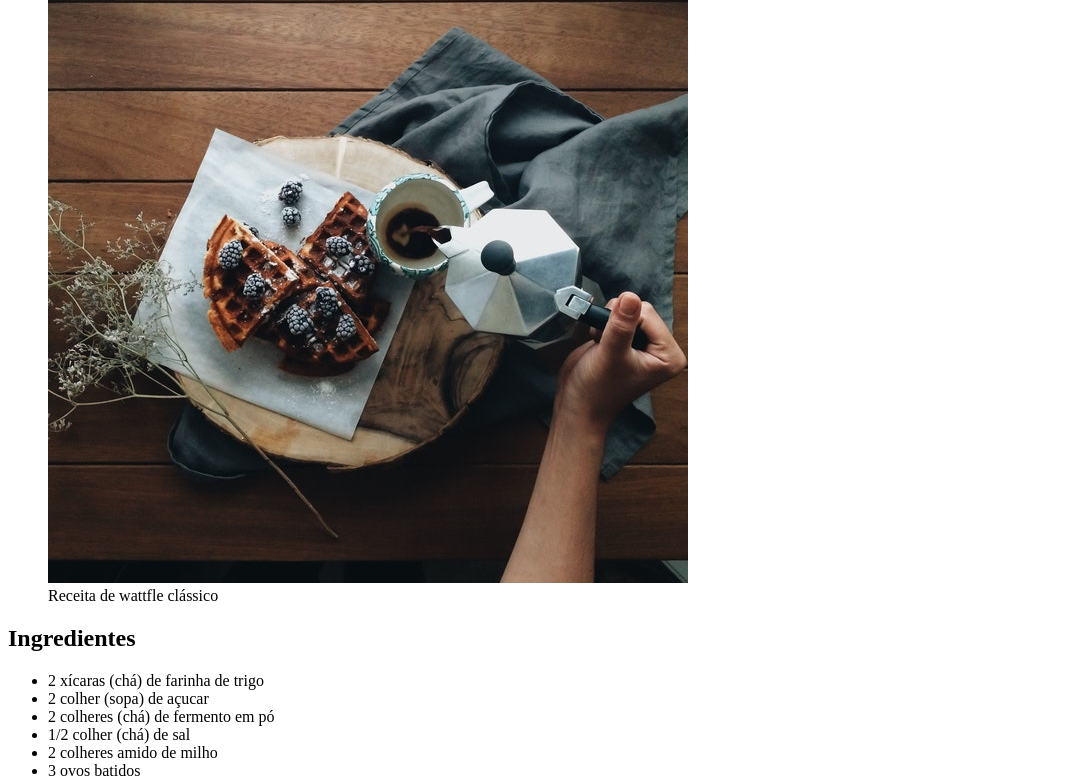
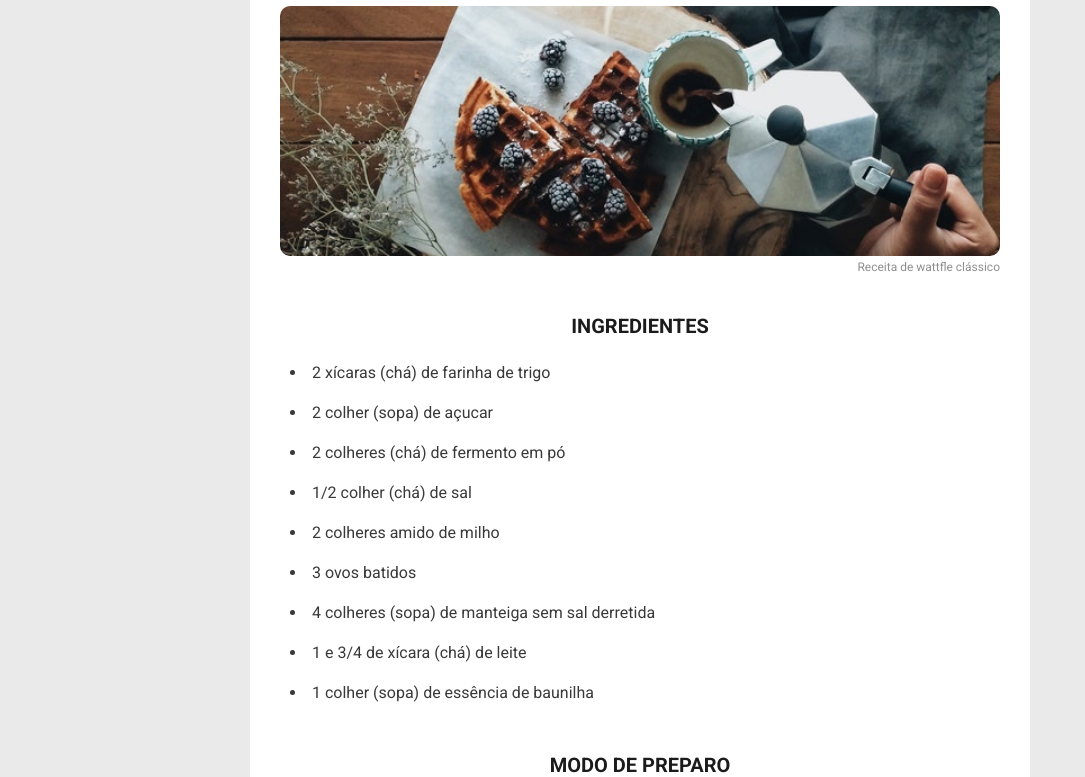
Before and after one commit to thiagouft/paginaReceitas, a plain HTML site: page index.html in a window 1280 px wide. Shown: the part 137-914 px from the top of the page, without its empty margins (0-1085 px from the left). Drawn offline with Linux system fonts and the light colour scheme.

Commit message:
Adicionando os estilos com CSS

```diff
--- a/index.html
+++ b/index.html
@@ -4,9 +4,15 @@
     <meta charset="UTF-8" />
     <meta http-equiv="X-UA-Compatible" content="IE=edge" />
     <meta name="viewport" content="width=device-width, initial-scale=1.0" />
+    <link rel="stylesheet" href="styles.css" />
+    <link
+      href="https://fonts.googleapis.com/css2?family=Roboto:wght@400;700&display=swap"
+      rel="stylesheet"
+    />
     <title>Página de Receita</title>
   </head>
   <body>
+    <div class="recipe">
       <header>
         <h1>Waffle Clássico</h1>
         <figure>
@@ -58,8 +64,11 @@
       </section>
       <section>
         <h2>Informaçãoes adicionais</h2>
+        <p id="informAdd">
           Você poderá servir estes Waffles no café da manhã com geleia.
+        </p>
       </section>
+    </div>
     <footer>
       Feito com muita dedicação por
       <a href="https://github.com/thiagouft" target="_blank"
--- /dev/null
+++ b/styles.css
@@ -0,0 +1,73 @@
+* {
+  margin: 0;
+  box-sizing: border-box;
+  padding: 0;
+}
+
+body {
+  background-color: #eaeaea;
+  color: #39393a;
+  text-align: center;
+  margin: 0 auto;
+}
+
+.recipe {
+  background-color: #ffffff;
+  margin: 40px 250px;
+  font-family: "Roboto", sans-serif;
+}
+
+h1,
+h2 {
+  color: #1b1b1b;
+  text-transform: uppercase;
+  padding-top: 40px;
+}
+
+h1 {
+  font-size: 28px;
+}
+
+h2 {
+  font-size: 20px;
+  padding-bottom: 15px;
+}
+
+li,
+p {
+  font-size: 16px;
+}
+
+li,
+#informAdd {
+  line-height: 40px;
+  list-style-position: inside;
+  text-align: left;
+  margin-left: 40px;
+}
+
+footer,
+figcaption {
+  color: #8f8f8f;
+  font-size: 12px;
+}
+
+figcaption {
+  text-align: right;
+}
+
+img {
+  width: 100%;
+  height: 250px;
+  object-fit: cover;
+  border-radius: 10px;
+}
+
+figure {
+  width: 100%;
+  padding: 30px 30px 0 30px;
+}
+
+footer {
+  margin-bottom: 20px;
+}
```
Lines whose indentation alone changed are shown as unchanged.
